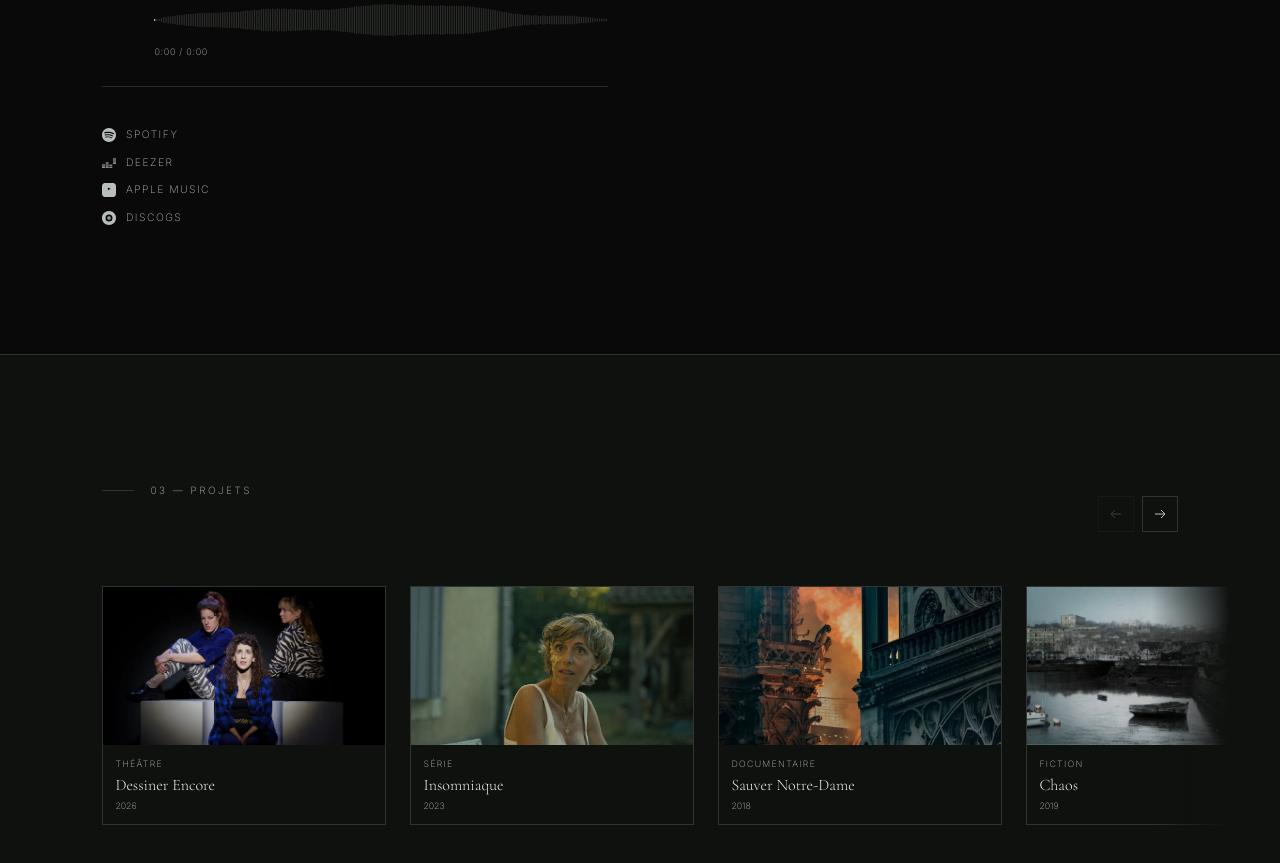
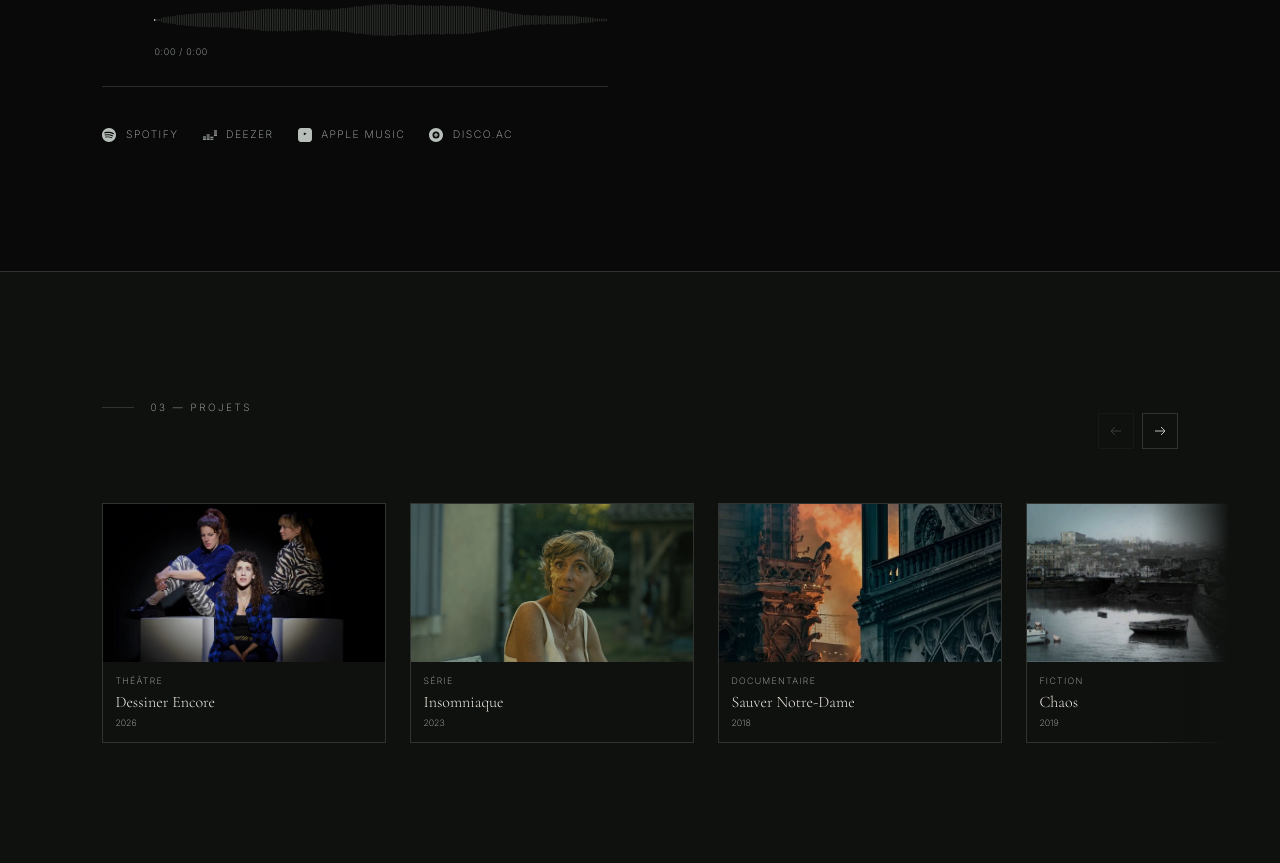
Before and after one commit to mbcstudiomusic/studio-mbc, a Next.js app: page / in a window 1280 px wide. Shown: the part 2220-3083 px from the top of the page. Built offline with nearby package versions, Linux system fonts and the light colour scheme; no server answers.

Commit message:
fix: liens streaming réels + plateformes côte à côte

```diff
--- a/src/components/Ecouter.tsx
+++ b/src/components/Ecouter.tsx
@@ -68,10 +68,10 @@ export default function Ecouter() {
             <div style={{ borderTop: "1px solid var(--line)", marginTop: "0", paddingTop: "2.5rem" }} />
 
             <RevealWrapper delay={500}>
-              <div style={{ display: "flex", flexDirection: "column", gap: "0.75rem" }}>
+              <div style={{ display: "flex", flexDirection: "row", flexWrap: "wrap", gap: "1.5rem" }}>
                 {[
                   {
-                    href: "https://open.spotify.com",
+                    href: "https://open.spotify.com/intl-fr/artist/1tY9ToP9utLYCAFg6uaRd2?si=4sfs8tjqRxWQ5E4DkjO2Sg",
                     label: "Spotify",
                     icon: (
                       <svg width="14" height="14" viewBox="0 0 24 24" fill="currentColor" aria-hidden="true">
@@ -80,7 +80,7 @@ export default function Ecouter() {
                     ),
                   },
                   {
-                    href: "https://www.deezer.com",
+                    href: "https://link.deezer.com/s/32VxqTJmSJgvy6QXe6Kbf",
                     label: "Deezer",
                     icon: (
                       <svg width="14" height="14" viewBox="0 0 24 24" fill="currentColor" aria-hidden="true">
@@ -89,7 +89,7 @@ export default function Ecouter() {
                     ),
                   },
                   {
-                    href: "https://music.apple.com",
+                    href: "https://music.apple.com/fr/artist/valentin-marinelli/1195845946",
                     label: "Apple Music",
                     icon: (
                       <svg width="14" height="14" viewBox="0 0 24 24" fill="currentColor" aria-hidden="true">
@@ -98,8 +98,8 @@ export default function Ecouter() {
                     ),
                   },
                   {
-                    href: "https://www.discogs.com",
-                    label: "Discogs",
+                    href: "https://s.disco.ac/oewhndxuwgwr",
+                    label: "Disco.ac",
                     icon: (
                       <svg width="14" height="14" viewBox="0 0 24 24" fill="currentColor" aria-hidden="true">
                         <path d="M12 0C5.373 0 0 5.373 0 12s5.373 12 12 12 12-5.373 12-12S18.627 0 12 0zm0 18a6 6 0 1 1 0-12 6 6 0 0 1 0 12zm0-9a3 3 0 1 0 0 6 3 3 0 0 0 0-6zm0 4a1 1 0 1 1 0-2 1 1 0 0 1 0 2z" />
```
